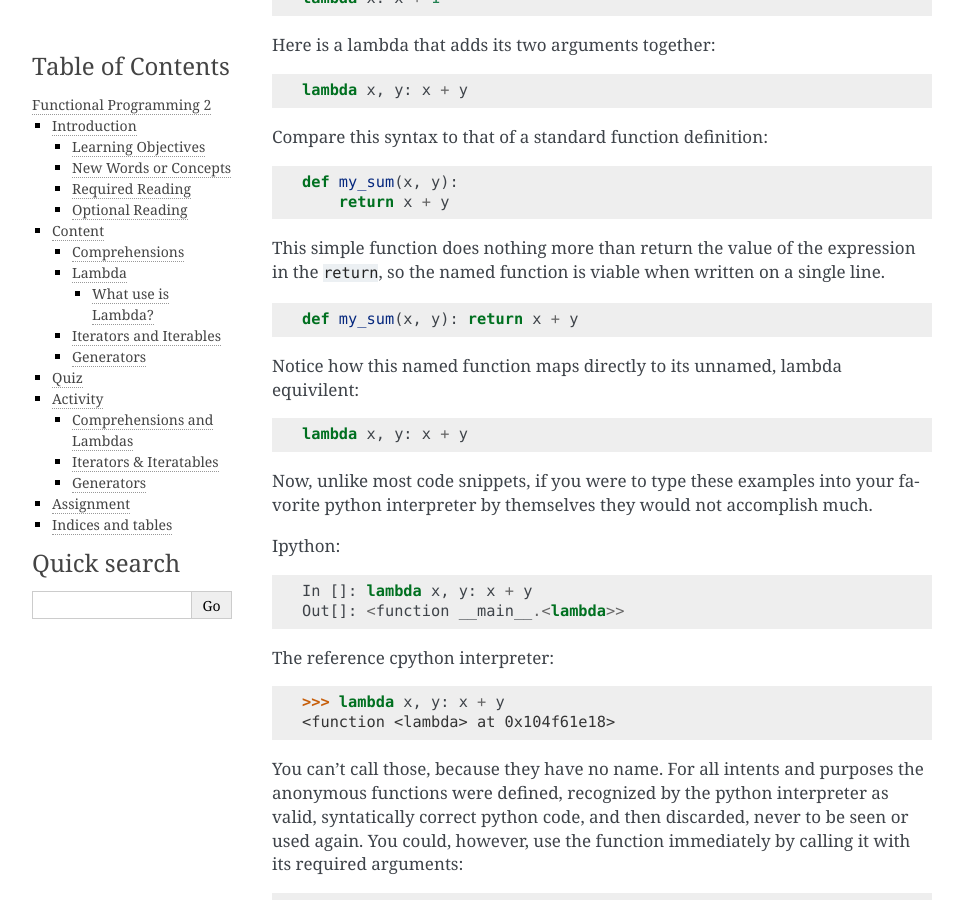
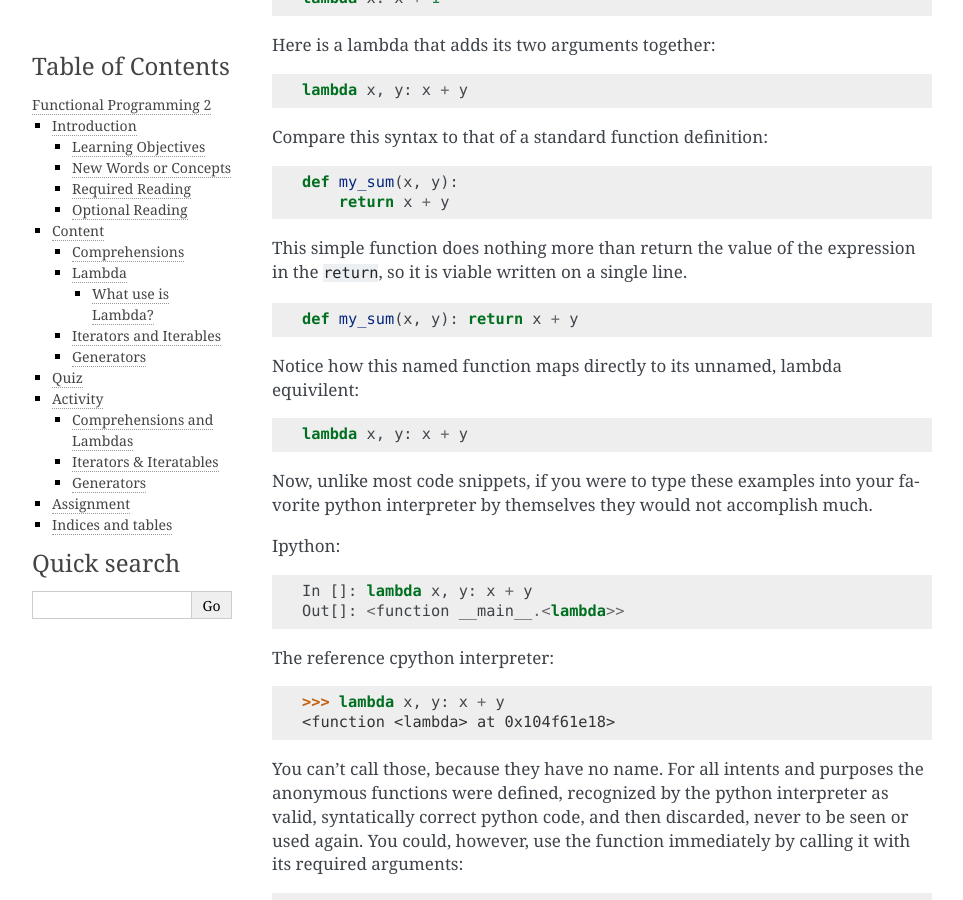
Before and after one commit to ak-foster/FP2, a Sphinx documentation site: the page built from source/index.rst, in a window 1280 px wide and 900 px high, scrolled down 1233 px. Shown: the whole window, without its empty margins (148-1111 px from the left). Built offline with Sphinx 7.4.7, drawn with Linux system fonts in a browser that asks for light colours.

Commit message:
More on lambda

```diff
--- a/source/index.rst
+++ b/source/index.rst
@@ -89,7 +89,7 @@ Compare this syntax to that of a standard function definition:
     def my_sum(x, y):
         return x + y
 
-This simple function does nothing more than return the value of the expression in the ``return``, so the named function is viable when written on a single line.
+This simple function does nothing more than return the value of the expression in the ``return``, so it is viable written on a single line.
 
 .. code-block:: python3
 
```
